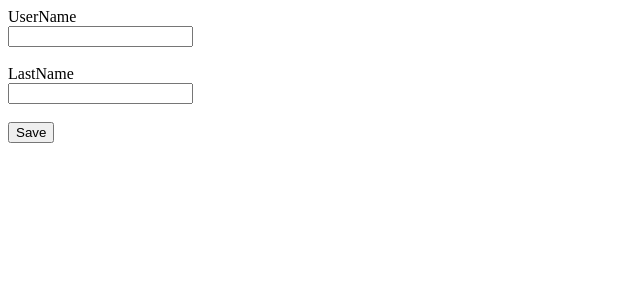
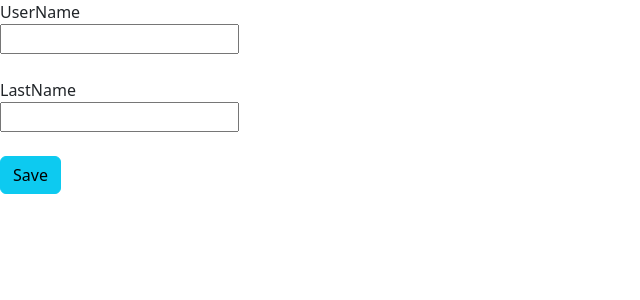
Before and after one commit to scavy29/LTIMindtree-Practise-2, an Angular app in the folder AngularDemo/: page / in a window 1280 px wide. Shown: the top 300 px of the page, without its empty margins (0-640 px from the left). Built offline with nearby package versions, Linux system fonts and the light colour scheme.

Commit message:
Backup Commit

```diff
--- a/AngularDemo/angular.json
+++ b/AngularDemo/angular.json
@@ -24,7 +24,8 @@
               "src/assets"
             ],
             "styles": [
-              "src/styles.css"
+              "src/styles.css",
+              "node_modules/bootstrap/dist/css/bootstrap.min.css"
             ],
             "scripts": []
           },
--- a/AngularDemo/src/app/TemplateForm/demo.templateform.html
+++ b/AngularDemo/src/app/TemplateForm/demo.templateform.html
@@ -1,12 +1,12 @@
 <form #userData="ngForm" (ngSubmit)="submitData(userData)">  <!-- we are creating a templateReference of userData and assigning object of type ngForm-->
     <label>UserName</label>
     <br/>
-    <input type="text" name="fname" required ngModel/> <!--when we add ngModel the automations takes place of the assignment of key-value-->
+    <input type="text" name="fname" required ngModel /> <!--when we add ngModel the automations takes place of the assignment of key-value-->
     <br/><br/>
     <label>LastName</label>
     <br/>
-    <input type="text" name="lname" required ngModel/>
+    <input type="text" name="lname" required ngModel />
     <br/><br/>
 
-    <button class="btn btn-primary"  type="submit">Save</button>
+    <button class="btn btn-primary"  type="submit" class="btn btn-info">Save</button>
 </form>
```
